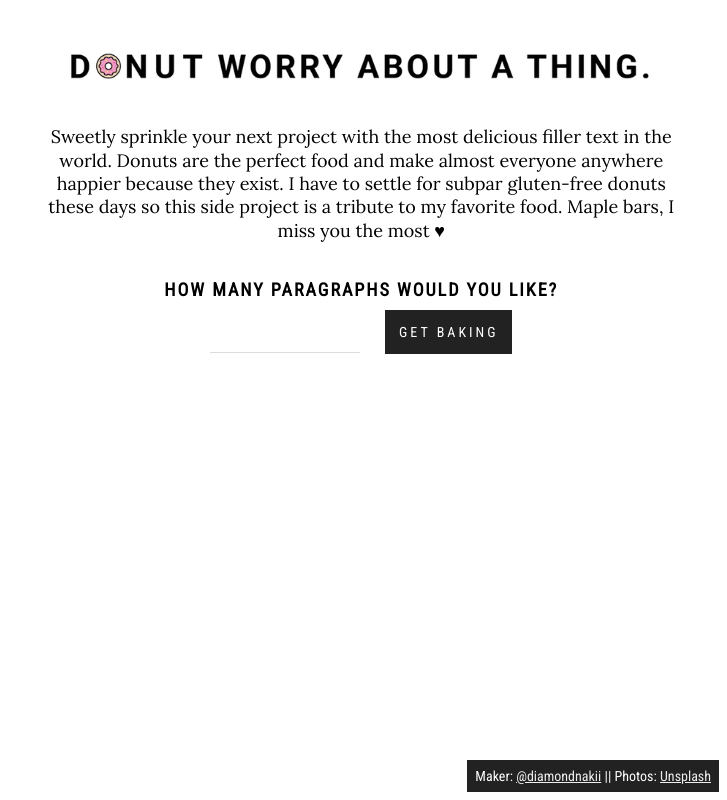
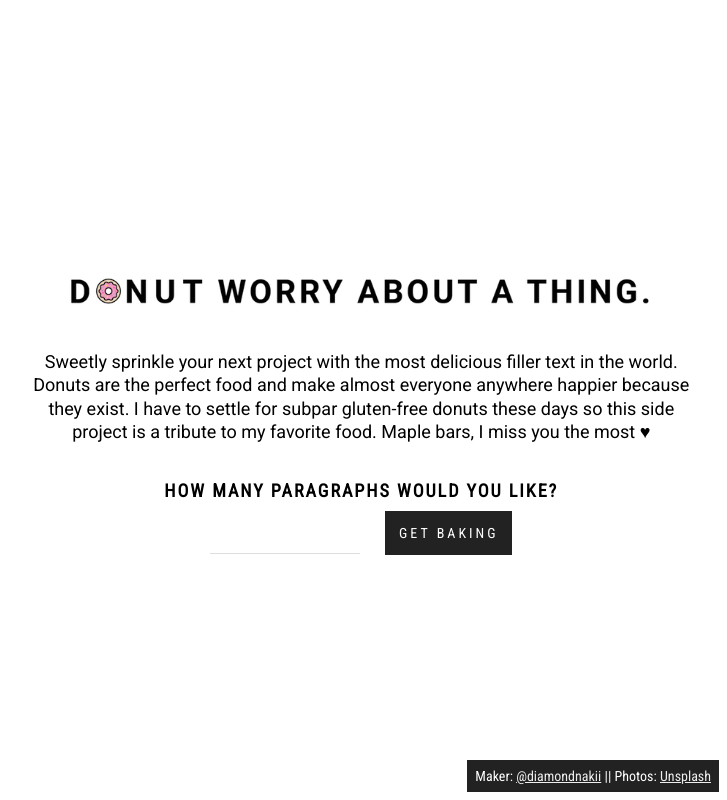
Before and after one commit to diamondalexander/donut-ipsum, a website: page public/index.html in a window 1280 px wide. Shown: the full height of the page, 553-1280 px from the left. Drawn offline with nearby package versions, Linux system fonts and the light colour scheme.

Commit message:
Updated flex spacing and font family

```diff
--- a/public/style.css
+++ b/public/style.css
@@ -1,5 +1,5 @@
 
-@import url('https://fonts.googleapis.com/css?family=Roboto+Condensed|Lora');
+@import url('https://fonts.googleapis.com/css?family=Roboto+Condensed|Roboto');
 
 body {
   margin: 0px!important;
@@ -57,6 +57,7 @@ h3 {
 
 .ipsum-generator {
  overflow: scroll;
+ align-self: center;
 }
 
 .donut-worry {
@@ -68,7 +69,7 @@ h3 {
 }
 
 .description {
-  font-family: 'Lora', serif;
+  font-family: 'Roboto', serif;
   font-size: 18px;
   padding-left: 5%;
   padding-right: 5%;
@@ -76,7 +77,7 @@ h3 {
 }
 
 .generated-text {
-  font-family: 'Lora', serif;
+  font-family: 'Roboto', serif;
   font-size: 16px;
   padding-left: 5%;
   padding-right: 5%;
```
